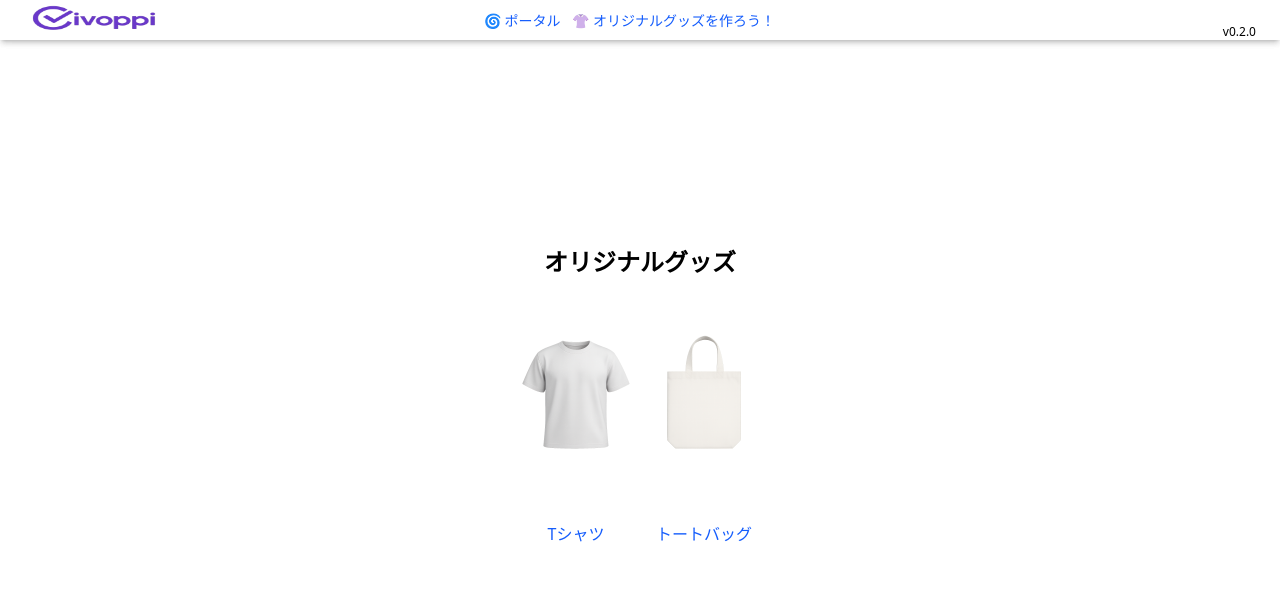
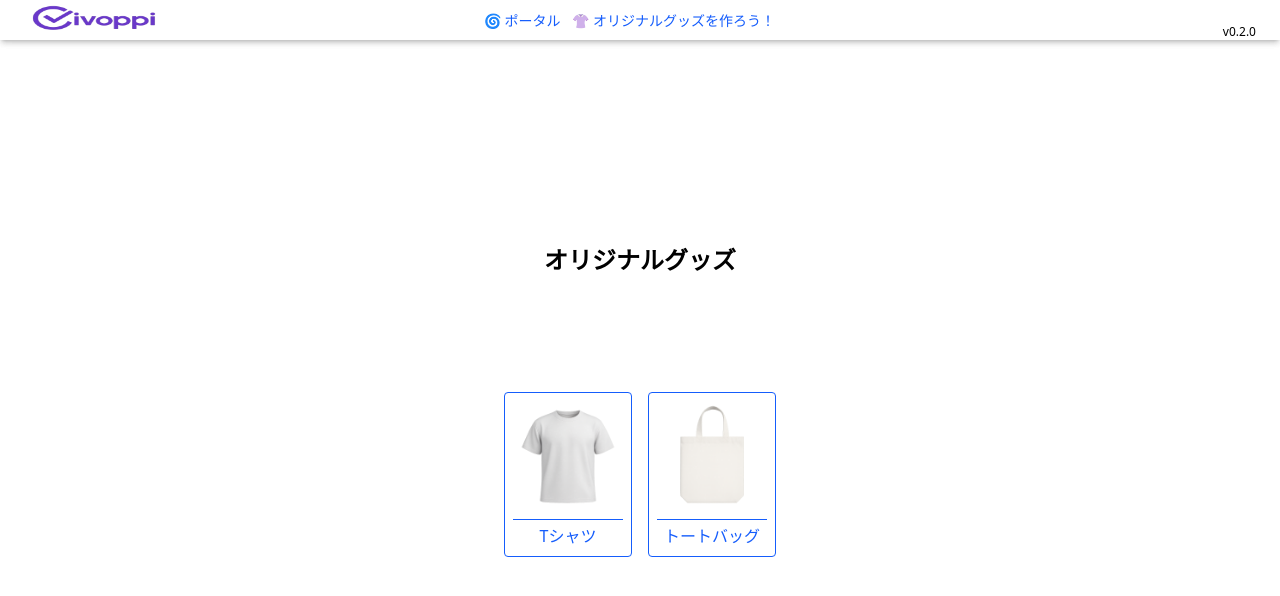
Before and after one commit to turkenoki/Civoppi-Portal, a Next.js app: page /orideco in a window 1280 px wide. Shown: the top 596 px of the page. Built offline with nearby package versions, Linux system fonts and the light colour scheme.

Commit message:
Improve icon layout

```diff
--- a/app/orideco/page.tsx
+++ b/app/orideco/page.tsx
@@ -5,27 +5,29 @@ export default function PortalPage() {
   return (
     <main className="flex flex-col items-center justify-center h-full relative p-4">
       <h1 className="text-2xl font-bold mb-4">オリジナルグッズ</h1>
-      <ul className="mt-25 space-y-2 flex flex-row">
+      <ul className="mt-25 flex flex-row space-x-4">
         <li>
           <Link href="/orideco/editor/tshirts" className="text-blue-600 hover:underline">
-            <div className="flex flex-col items-center w-32">
+            <div className="flex flex-col items-center w-32 border rounded p-2 space-y-1">
               <img
                 alt="Tシャツ"
                 src="/models/tshirt_front_white.png"
-                className="right-4 top-1/2 -translate-y-1/2 w-32"
+                className="w-32"
               />
+              <hr className="w-full border-t my-1" />
               <span className="text-center">Tシャツ</span>
             </div>
           </Link>
         </li>
         <li>
           <Link href="/orideco/editor/toto" className="text-blue-600 hover:underline">
-            <div className="flex flex-col items-center w-32">
+            <div className="flex flex-col items-center w-32 border rounded p-2 space-y-1">
               <img
                 alt="トートバッグ"
                 src="/models/toto_front_white.png"
-                className="right-4 top-1/2 -translate-y-1/2 w-32"
+                className="w-32"
               />
+              <hr className="w-full border-t my-1" />
               <span className="text-center">トートバッグ</span>
             </div>
           </Link>
```
